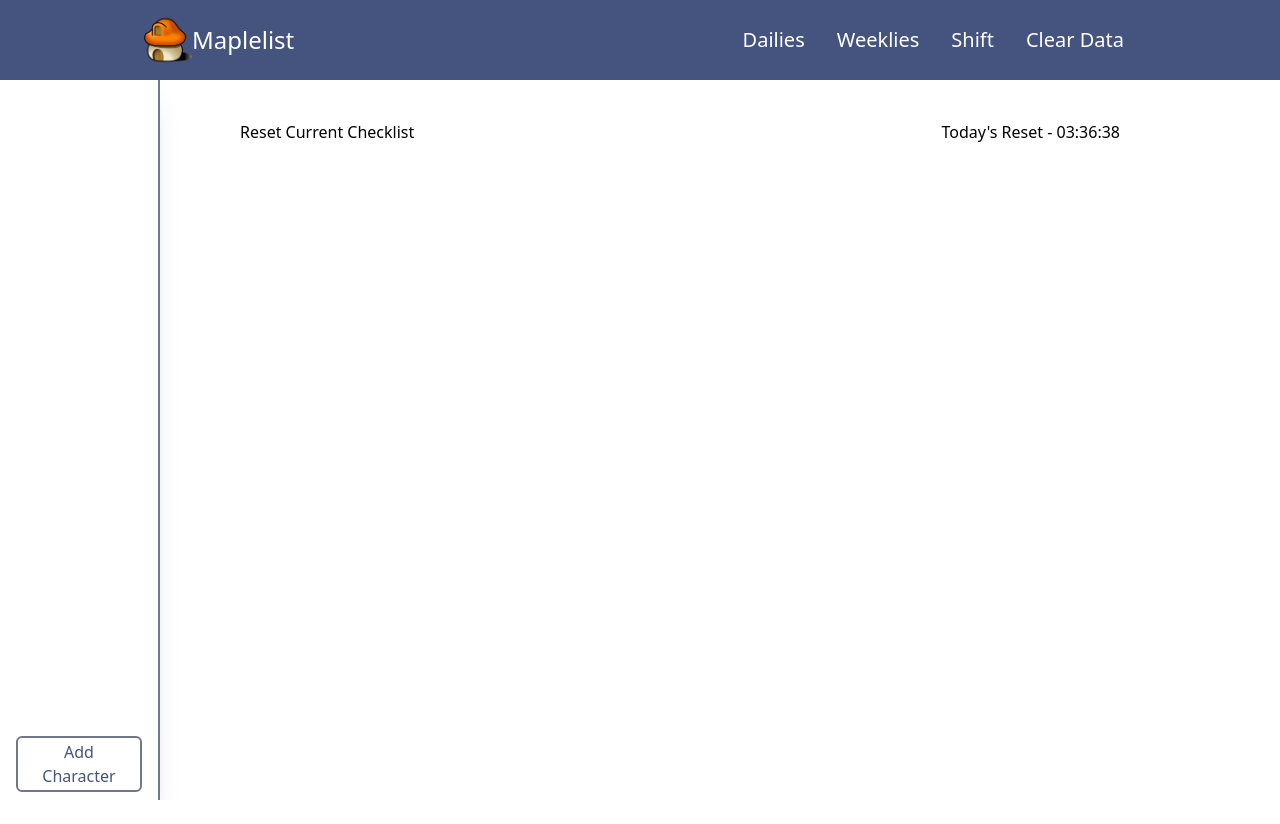
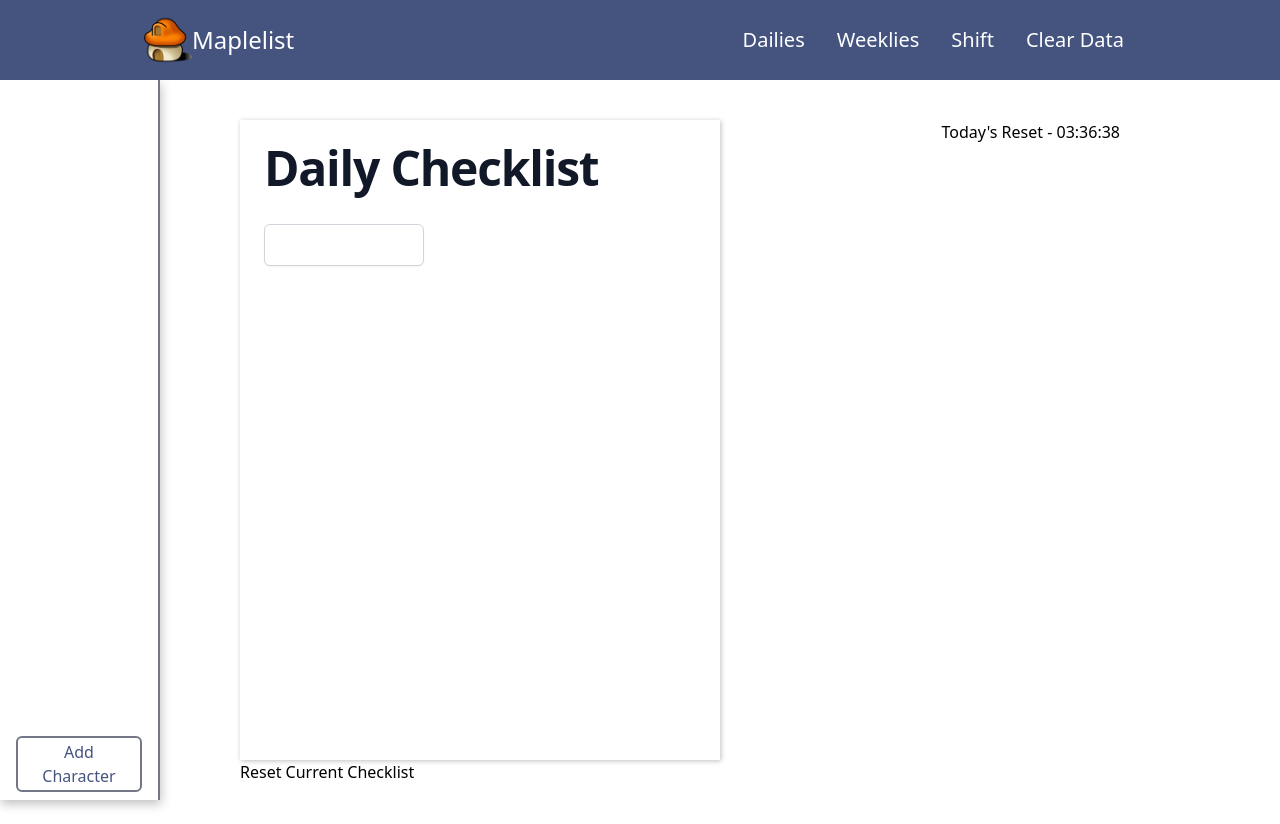
Before and after one commit to ngovictor20/maplestorychecklist, a React (Create React App) app: page / in a window 1280 px wide. Before the commit the page ends 800 px from the top, so only its background shows below. Built offline with nearby package versions, Linux system fonts and the light colour scheme; what @tailwindcss/typography would draw is missing.

Commit message:
Added header, card for checklist. Remove and add ability for non-nested items

```diff
--- a/package.json
+++ b/package.json
@@ -17,6 +17,7 @@
     "@types/react-dom": "^17.0.1",
     "date-fns": "^2.19.0",
     "date-fns-tz": "^1.1.3",
+    "deep-freeze": "0.0.1",
     "eslint": "^7.20.0",
     "luxon": "^1.26.0",
     "react": "^17.0.1",
@@ -56,7 +57,9 @@
   },
   "devDependencies": {
     "@tailwindcss/postcss7-compat": "^2.0.3",
+    "@types/deep-freeze": "^0.1.2",
     "@types/lodash": "^4.14.168",
+    "@types/luxon": "^1.26.2",
     "@types/react-redux": "^7.1.16",
     "@types/react-router-dom": "^5.1.7",
     "@types/styled-components": "^5.1.7",
--- a/src/components/Checklist/ChecklistItem.tsx
+++ b/src/components/Checklist/ChecklistItem.tsx
@@ -1,10 +1,19 @@
 import React, { useEffect, useState } from 'react'
-import { updateChecklistItem } from 'redux/stateSlice';
+import { deleteChecklistItem, updateChecklistItem } from 'redux/stateSlice';
 import { useAppDispatch } from 'redux/hooks';
+import styled from 'styled-components';
 interface ChecklistItemProps {
     field: string;
     value: boolean;
 }
+
+const StyledLabel = styled.label`
+    width: 50%;
+    &:hover .hover-target{
+        visibility: visible;
+    }
+`;
+
 
 const ChecklistItem: React.FC<ChecklistItemProps> = ({ field, value }) => {
     const [checked, setChecked] = useState(false);
@@ -14,14 +23,17 @@ const ChecklistItem: React.FC<ChecklistItemProps> = ({ field, value }) => {
         setChecked(value);
     }, [value])
     return (
-        <div key={field}>
-            <label className="inline-flex items-center h-8 cursor-pointer">
-            <input type="checkbox" className="rounded text-pink-500" checked={checked} onChange={(e) => {
-                setChecked(e.target.checked);
-                dispatch(updateChecklistItem({field}));
-            }} />
-            <span className="ml-2">{field}</span>
-            </label>
+        <div key={field} className="">
+            <StyledLabel className="flex items-center h-8 cursor-pointer justify-between hover:bg-gray-100">
+                <div>
+                <input type="checkbox" className="rounded text-pink-500" checked={checked} onChange={(e) => {
+                    setChecked(e.target.checked);
+                    dispatch(updateChecklistItem({ field }));
+                }} />
+                <span className="ml-2">{field}</span>
+                </div>
+                <img onClick={() => {dispatch(deleteChecklistItem(field))}} src={`${process.env.PUBLIC_URL}/exit.svg`} className={`h-4 w-4 m-1 hover:bg-blue-200 hover-target invisible`} alt="exit"/>
+            </StyledLabel>
         </div>
     )
 }
--- a/src/components/Checklist/ChecklistRenderer.tsx
+++ b/src/components/Checklist/ChecklistRenderer.tsx
@@ -1,16 +1,35 @@
 import React from 'react';
 import ChecklistItem from 'components/Checklist/ChecklistItem';
 import SubChecklist from 'components/Checklist/SubChecklist';
-import { useAppSelector } from 'redux/hooks';
-import { selectChecklist, selectChecklistType } from 'redux/stateSlice';
+import { useAppDispatch, useAppSelector } from 'redux/hooks';
+import { addChecklistItem, selectChecklist, selectChecklistType } from 'redux/stateSlice';
+import styled from 'styled-components';
+import { isEmpty } from 'lodash';
+import { ChecklistType } from 'types';
 
-
+const StyledContainer = styled.div`
+    box-shadow: 1px 1px 5px rgba(0, 0, 0, 0.25);
+    height: 80vh;
+    overflow-y:auto;
+`;
 
 const ChecklistRenderer: React.FC = () => {
     const checklistType = useAppSelector(selectChecklistType);
     const checklist = useAppSelector(selectChecklist);
+    const dispatch = useAppDispatch();
+    const renderHeader = ()=>{
+        switch(checklistType){
+            case ChecklistType.dailyChecklist:
+                return "Daily Checklist";
+            case ChecklistType.shiftChecklist:
+                return "Shift Checklist";
+            case ChecklistType.weeklyBosses:
+                return "Weekly Bosses";
+        }
+    }
     return (
-        <div className="container w-full flex flex-col text-lg">
+        <StyledContainer className="container w-1/2 flex flex-col text-lg p-6 ">
+            <h2 className="text-2xl sm:text-4xl lg:text-5xl leading-none font-extrabold text-gray-900 tracking-tight mb-7">{renderHeader()}</h2>
             {
                 Object.entries(checklist[checklistType]).map(([field, value]) => {
                     if (typeof value !== 'boolean') {
@@ -23,7 +42,16 @@ const ChecklistRenderer: React.FC = () => {
 
                 })
             }
-        </div>
+            <input type="text" onKeyDown={(e) => {
+                if (e.key === "Enter") {
+                    const value = e.currentTarget.value;
+                    if (!isEmpty(value)) {
+                        dispatch(addChecklistItem(e.currentTarget.value))
+                        e.currentTarget.value = "";
+                    }
+                }
+            }} className="mt-1 block w-40 rounded-md border-gray-300 shadow-sm focus:border-indigo-300 focus:ring focus:ring-indigo-200 focus:ring-opacity-50"></input>
+        </StyledContainer>
     )
 }
 
--- a/src/components/ContentContainer.tsx
+++ b/src/components/ContentContainer.tsx
@@ -1,7 +1,7 @@
 import React from 'react'
 import ChecklistRenderer from 'components/Checklist/ChecklistRenderer'
 import Timer from 'components/Timer'
-import { addChecklistItem } from 'redux/stateSlice'
+import { resetChecklists } from 'redux/stateSlice'
 import { useAppDispatch } from 'redux/hooks'
 
 const ContentContainer = () => {
@@ -13,7 +13,7 @@ const ContentContainer = () => {
                 <Timer/>
             </div>
             <div onClick={()=>{
-                dispatch(addChecklistItem());
+                dispatch(resetChecklists());
             }}>
                 Reset Current Checklist
             </div>
--- a/src/components/Dialog/AddCharacterDialog.tsx
+++ b/src/components/Dialog/AddCharacterDialog.tsx
@@ -20,6 +20,8 @@ const StyledForm = styled.div`
     transform: translate(-50%, 0%);
 `;
 
+const InputClass = "mt-1 block w-full rounded-md border-gray-300 shadow-sm focus:border-indigo-300 focus:ring focus:ring-indigo-200 focus:ring-opacity-50";
+
 const AddPictureDialog: React.FC<DialogProps> = ({ setDialogOpen, setIsLoading, setIsError, setErrorMsg }) => {
     const [name, setName] = useState("");
     const [job, setJob] = useState<Class>(Class.magician);
@@ -30,11 +32,11 @@ const AddPictureDialog: React.FC<DialogProps> = ({ setDialogOpen, setIsLoading,
         <StyledForm>
             <label className="block">
                 <span>Name</span>
-                <input type="text" maxLength={12} onChange={(e) => { setName(e.target!.value) }} className="mt-1 block w-full rounded-md border-gray-300 shadow-sm focus:border-indigo-300 focus:ring focus:ring-indigo-200 focus:ring-opacity-50"></input>
+                <input type="text" maxLength={12} onChange={(e) => { setName(e.target!.value) }} className={InputClass}></input>
             </label>
             <label className="block">
                 <span>Class</span>
-                <select onChange={(e) => { setJob(Class[e.target!.value! as keyof typeof Class]) }} className="block w-full mt-1 rounded-md border-gray-300 shadow-sm focus:border-indigo-300 focus:ring focus:ring-indigo-200 focus:ring-opacity-50">
+                <select onChange={(e) => { setJob(Class[e.target!.value! as keyof typeof Class]) }} className={InputClass}>
                     {
                         Object.keys(Class).map((value) => {
                             return (<option>{value}</option>)
@@ -52,7 +54,7 @@ const AddPictureDialog: React.FC<DialogProps> = ({ setDialogOpen, setIsLoading,
                         setLevel(value);
                     }
 
-                }} value={level} className="mt-1 block w-full rounded-md border-gray-300 shadow-sm focus:border-indigo-300 focus:ring focus:ring-indigo-200 focus:ring-opacity-50" />
+                }} value={level} className={InputClass} />
             </label>
             <button onClick={() => {
                 dispatch(addChar({ name, level, class: job }));
--- a/src/components/Sidebar.tsx
+++ b/src/components/Sidebar.tsx
@@ -6,6 +6,7 @@ import styled from 'styled-components';
 
 const SidebarContainer = styled.div`
     height: calc(100vh - 5rem);
+    box-shadow: 1px 4px 10px rgba(0, 0, 0, 0.25);
 `;
 
 const Sidebar = () => {
--- a/src/config/checklists.ts
+++ b/src/config/checklists.ts
@@ -42,6 +42,7 @@ const checklist: FullChecklist = {
         "Chaos Zakum": false,
         "Hard Hila": false,
         "Chao Pink Bean": false,
+        "Cygnus" : false,
         "Chaos Root Abyss": {
             "Chaos Queen": false,
             "Chaos Von Bon": false,
--- a/src/redux/stateSlice.ts
+++ b/src/redux/stateSlice.ts
@@ -4,7 +4,8 @@ import { Character, Checklist, ChecklistType, FullChecklist } from "types";
 import { getChecklistByCharacterName, resetChecklist } from "redux/helpers";
 import { RootState } from "./store";
 import { ChecklistUpdateData, State, SubChecklistData } from "./types";
-
+import deepFreeze from 'deep-freeze';
+import { omit } from 'lodash';
 const initialState: State = {
   checklist: {
     dailyChecklist: {},
@@ -71,8 +72,22 @@ export const stateSlice = createSlice({
       state.checklist[state.checklistType][action.payload.field] = action.payload.data;
       localStorage.setItem(state.characters[state.characterIndex].name, JSON.stringify(current(state).checklist));
     },
-    addChecklistItem: (state)=>{ //, action: PayloadAction<{field: string}>
-      const {checklistType, checklist} = current(state);
+    addChecklistItem: (state, action: PayloadAction<string>) => {
+      const { checklistType, checklist } = current(state);
+      if (!(action.payload in checklist[checklistType])) {
+        state.checklist[checklistType][action.payload] = false;
+        localStorage.setItem(state.characters[state.characterIndex].name, JSON.stringify(current(state).checklist));
+      }
+    },
+    deleteChecklistItem: (state, action: PayloadAction<string>) => {
+      const { checklistType, checklist } = current(state);
+      deepFreeze(checklist[checklistType]);
+      state.checklist[checklistType] = omit(checklist[checklistType], [action.payload]);
+      console.log(current(state).checklist[checklistType])
+      localStorage.setItem(state.characters[state.characterIndex].name, JSON.stringify(current(state).checklist));
+    },
+    resetExistingChecklist: (state) => {
+      const { checklistType, checklist } = current(state);
       console.log(resetChecklist(checklist[checklistType]));
     }
   },
@@ -90,6 +105,7 @@ export const {
   deleteCharacter,
   updateSubChecklist,
   addChecklistItem,
+  deleteChecklistItem,
 } = stateSlice.actions;
 
 export const selectChecklist = (state: RootState) => state.checklist;
--- a/tailwind.config.js
+++ b/tailwind.config.js
@@ -44,6 +44,7 @@ module.exports = {
       ringOffsetWidth: ['responsive', 'focus-within', 'focus', 'hover'],
       ringOpacity: ['responsive', 'dark', 'focus-within', 'focus', 'hover'],
       ringWidth: ['responsive', 'focus-within', 'focus', 'hover'],
+      visibility: ['hover', 'focus'],
     },
   },
   plugins: [
```
Also changed, not shown: public/exit.svg, 1 other file (tests, documents, lock files or other folders).
